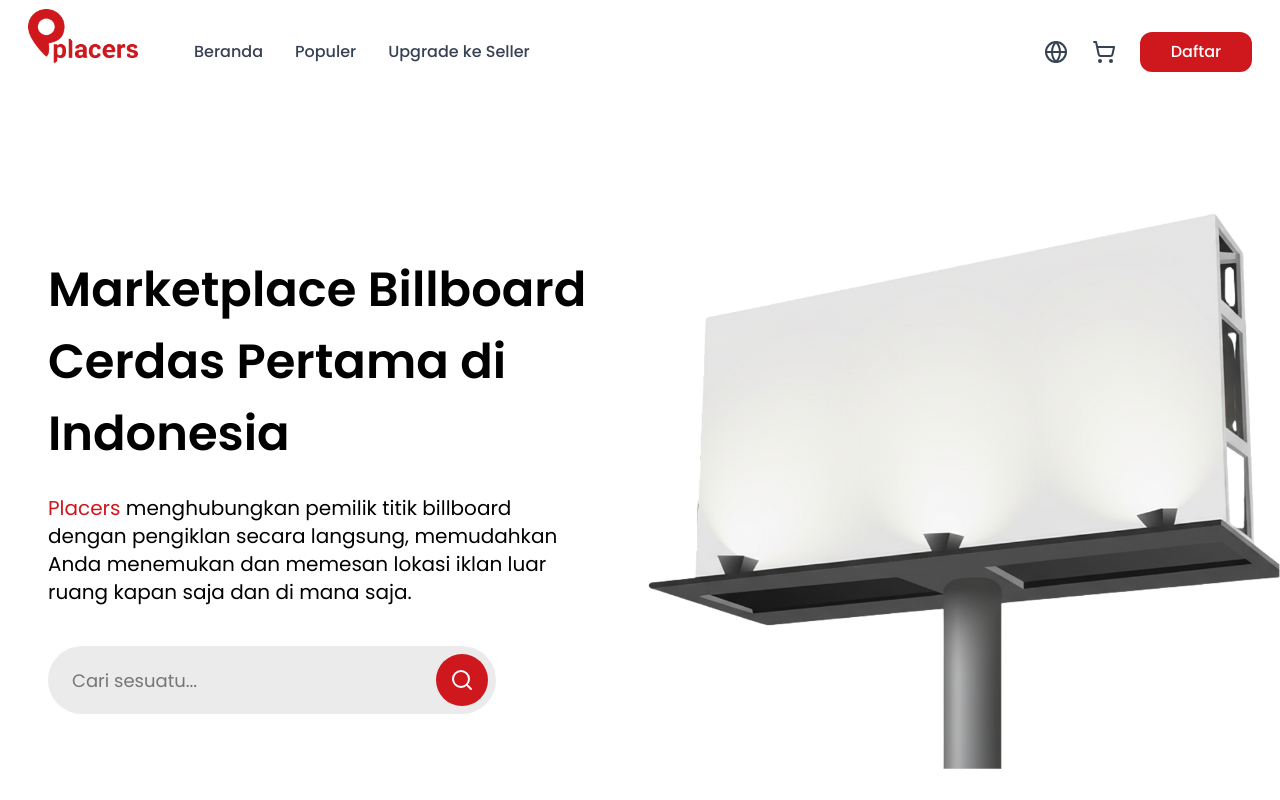
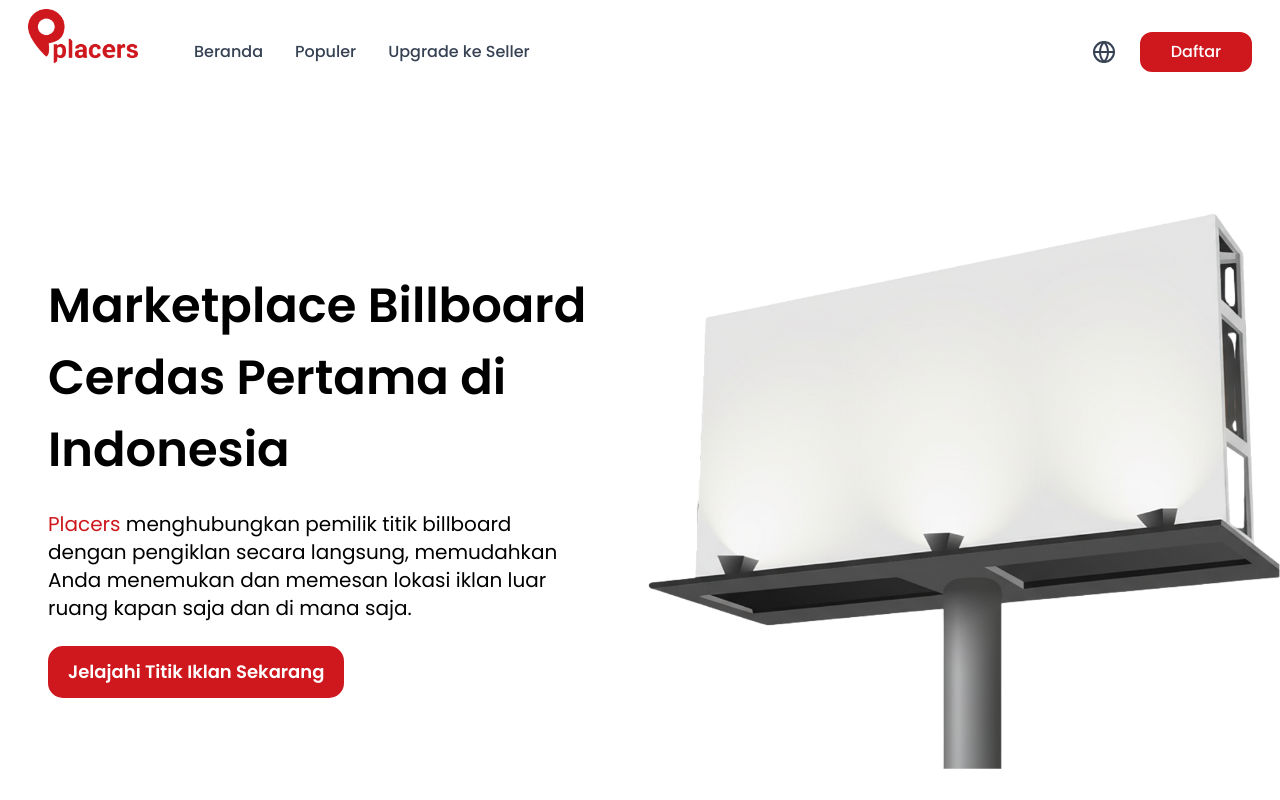
Before and after one commit to Utero-Interns/placers-website, a Next.js app: page / in a window 1280 px wide. Shown: the top 800 px of the page. Built offline with nearby package versions, Linux system fonts and the light colour scheme.

Commit message:
fix: navbar and landing hero

```diff
--- a/components/NavBar.tsx
+++ b/components/NavBar.tsx
@@ -1,7 +1,7 @@
 'use client';
 
 import Image from "next/image";
-import { Globe, ShoppingCart, Menu, X, ChevronDown } from 'lucide-react';
+import { Globe, Menu, X, ChevronDown } from 'lucide-react';
 import { useState } from "react";
 
 export default function NavBar() {
@@ -78,11 +78,6 @@ export default function NavBar() {
                     </ul>
                 </div>
 
-                {/* Cart Icon */}
-                <a href="/cart" className="text-gray-700 hover:text-[var(--color-primary)]">
-                    <ShoppingCart className="lg:w-4 xl:w-6 2xl:w-10 lg:h-4 xl:h-6 2xl:h-10" />
-                </a>
-
                 {/* Daftar Button */}
                 <a
                     href="/register"
@@ -157,12 +152,6 @@ export default function NavBar() {
                                 )}
                             </div>
 
-                            {/* Cart Link */}
-                            <a href="/cart" className="flex items-center justify-center p-2 text-gray-700 hover:text-[var(--color-primary)]">
-                                <ShoppingCart className="w-6 h-6 mr-2" />
-                                <span className="font-medium text-lg">Keranjang</span>
-                            </a>
-
                             {/* Daftar Button */}
                             <a
                                 href="/register"
--- a/components/landingpage/LandingHero.tsx
+++ b/components/landingpage/LandingHero.tsx
@@ -5,7 +5,7 @@ import { Search } from 'lucide-react';
 
 const LandingHero: React.FC = () => {
     return (
-        <section id="hero" className="flex flex-col lg:flex-row items-center justify-center bg-white w-full min-h-screen lg:h-[calc(100vh-80px)] 2xl:h-[calc(100vh-195px)] overflow-hidden">
+        <section id="hero" className="flex flex-col lg:flex-row items-center justify-center bg-white w-full min-h-screen lg:h-[calc(100vh-80px)] 2xl:h-[calc(100vh-200px)] overflow-hidden">
           {/* Left Column: Text Content & Search Bar */}
           <div id="left" className="flex flex-col items-center lg:items-start justify-center w-full lg:w-1/2 space-y-6 text-center lg:text-left order-2 lg:order-1 px-6 md:px-12 2xl:px-20 py-16 lg:py-0">
             <h1 className="font-semibold text-4xl sm:text-5xl 2xl:text-[64px] text-black leading-normal 2xl:font-[600]">
@@ -15,21 +15,13 @@ const LandingHero: React.FC = () => {
               <span className="text-[var(--color-primary)]">Placers</span> menghubungkan pemilik titik billboard dengan pengiklan secara langsung, memudahkan Anda menemukan dan memesan lokasi iklan luar ruang kapan saja dan di mana saja.
             </p>
 
-            <form className="w-full max-w-md 2xl:max-w-none pt-4" onSubmit={(e) => e.preventDefault()}>
-                <div className="flex items-center justify-between px-2 2xl:px-3 w-full 2xl:w-[560px] h-[68px] 2xl:h-[82px] bg-[#EBEBEB] rounded-full group focus-within:ring-2 focus-within:ring-[var(--color-primary)] transition-all duration-300">
-                  <input
-                    type="text"
-                    placeholder="Cari sesuatu..."
-                    className="pl-4 2xl:pl-6 text-black text-lg 2xl:text-2xl focus:outline-none bg-transparent w-full h-full"
-                  />
-                  <button
-                    type="submit"
-                    className="flex-shrink-0 w-[52px] h-[52px] 2xl:w-[60px] 2xl:h-[60px] bg-[var(--color-primary)] rounded-full text-white hover:bg-white hover:text-[var(--color-primary)] transition-colors duration-300 flex items-center justify-center cursor-pointer"
-                  >
-                    <Search className="w-6 h-6 2xl:w-9 2xl:h-9" />
-                  </button>
-                </div>
-            </form>
+            <a href="#" className="font-semibold text-white bg-[var(--color-primary)] rounded-[15px] hover:text-[var(--color-primary)] hover:bg-gray-200
+            2xl:text-2xl 2xl:py-4 2xl:px-[22px]
+            xl:text-lg xl:py-3 xl:px-5
+            lg:text-sm lg:py-2 lg:px-4
+            md:text-lg md:py-4 md:px-5
+            ">Jelajahi Titik Iklan Sekarang</a>
+
           </div>
 
           {/* Right Column: Image */}
```
